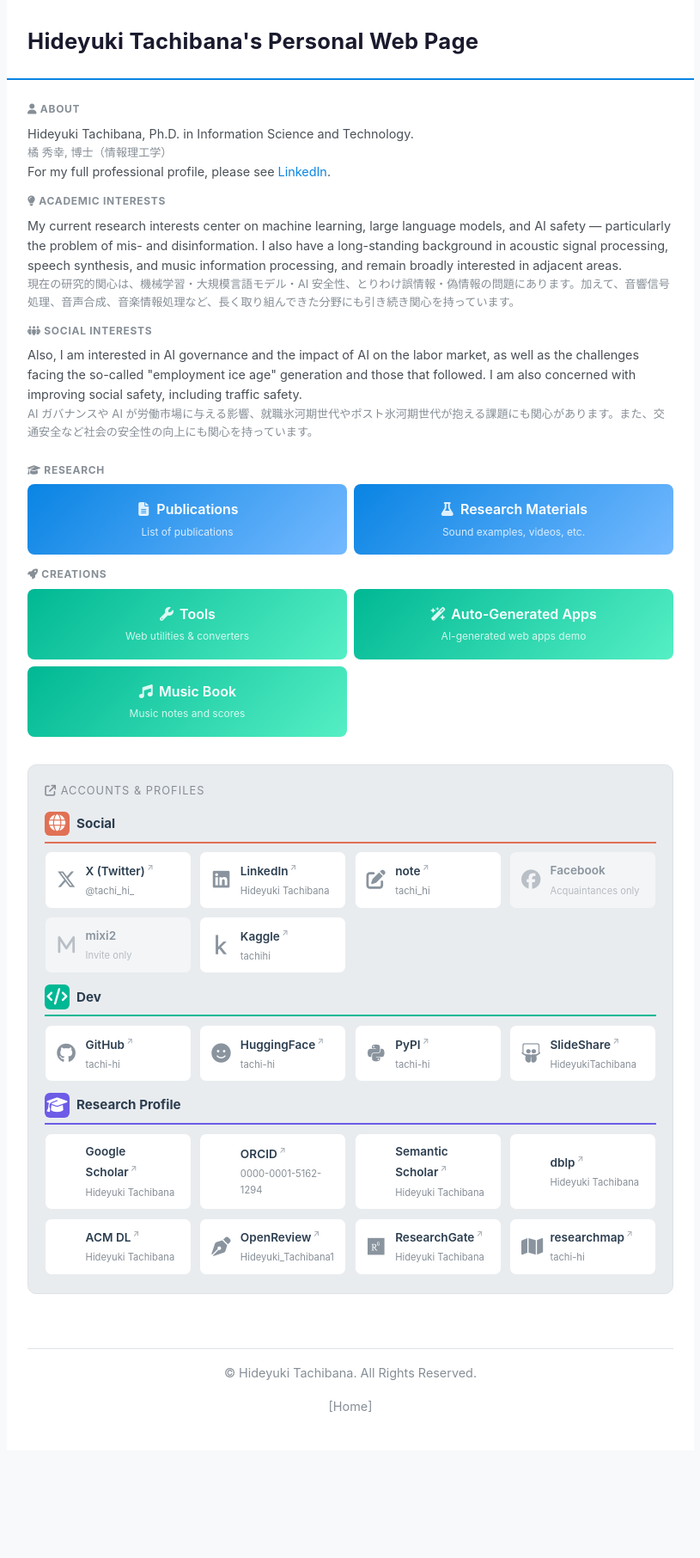
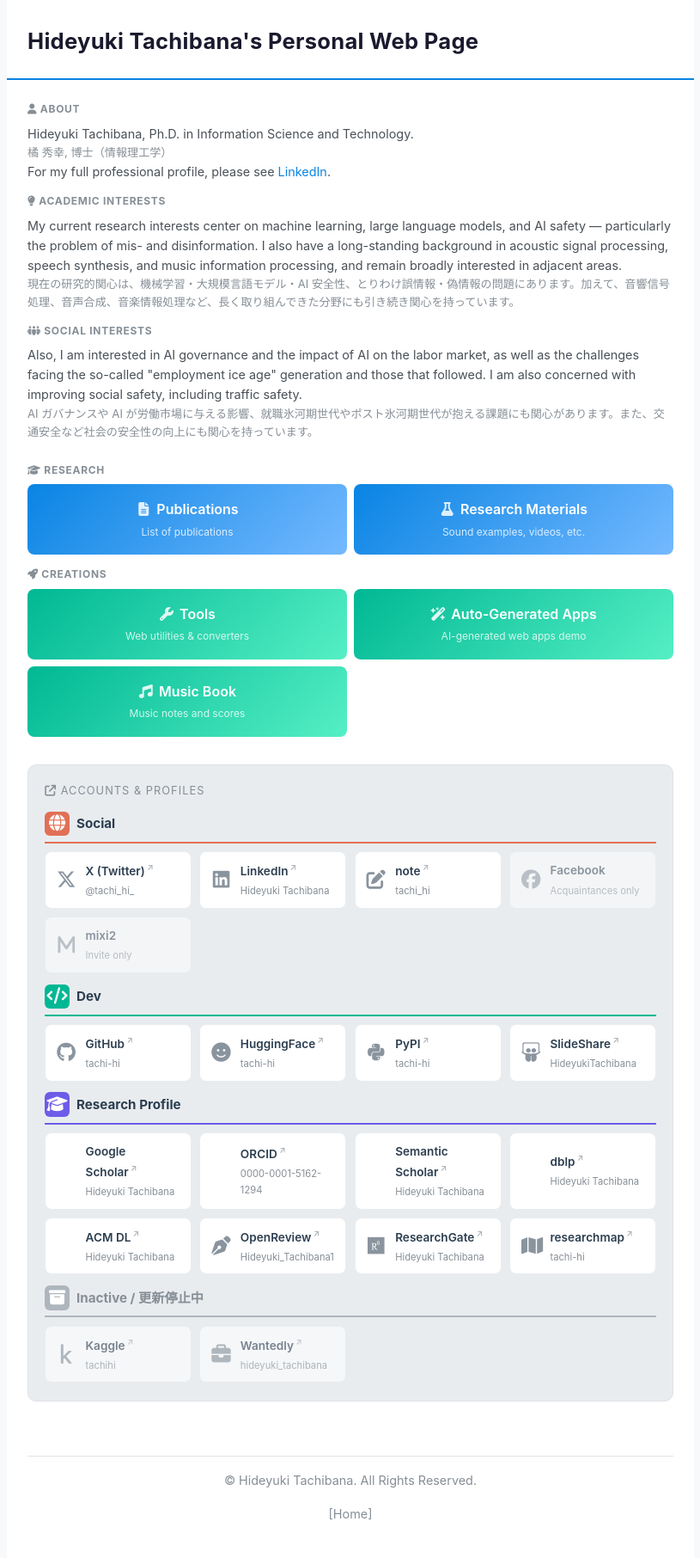
Before and after one commit to tachi-hi/tachi-hi.github.io, a Jekyll site: the page built from index.md, in a window 1280 px wide. Shown: the whole page at 86% size, without its empty margins (232-1047 px from the left). Built offline with Jekyll 4.4.1, drawn with Linux system fonts in a browser that asks for light colours; a style sheet for code colours, icons or effects is not loaded; before the commit the page ends 1687 px from its top, so only the background shows below that.

Commit message:
更新停止中のアカウント用セクションを新設
Kaggle を Social から移動し、Wantedly を追加。
灰色トーン・opacity 0.6 で控えめに表示し、メンテナンス状況を視覚的に示す。

Co-Authored-By: Claude Opus 4.6 (1M context) <noreply@anthropic.com>

```diff
--- a/css/style.css
+++ b/css/style.css
@@ -490,6 +490,12 @@ a.panel:hover {
 .section-research .link-section-header { border-bottom-color: #6c5ce7; }
 .section-research .link-section-icon { background: #6c5ce7; }
 .section-research a.panel:hover { border-color: #6c5ce7; }
+
+.section-inactive .link-section-header { border-bottom-color: #adb5bd; }
+.section-inactive .link-section-icon { background: #adb5bd; }
+.section-inactive .link-section-title { color: #868e96; }
+.section-inactive a.panel { opacity: 0.6; }
+.section-inactive a.panel:hover { opacity: 1; border-color: #868e96; }
 
 /* ============================================
    Footer
--- a/index.md
+++ b/index.md
@@ -99,13 +99,6 @@ title: Hideyuki Tachibana's web
           <span class="panel-desc">Invite only</span>
         </span>
       </span>
-      <a class="panel" href="https://www.kaggle.com/tachihi">
-        <i class="fa-brands fa-kaggle panel-icon"></i>
-        <span class="panel-body">
-          <span class="panel-title">Kaggle</span>
-          <span class="panel-desc">tachihi</span>
-        </span>
-      </a>
     </div>
   </div>
 
@@ -210,4 +203,27 @@ title: Hideyuki Tachibana's web
       </a>
     </div>
   </div>
+
+  <div class="link-section section-inactive">
+    <div class="link-section-header">
+      <span class="link-section-icon"><i class="fa-solid fa-box-archive"></i></span>
+      <span class="link-section-title">Inactive / 更新停止中</span>
+    </div>
+    <div class="panel-grid compact">
+      <a class="panel" href="https://www.kaggle.com/tachihi">
+        <i class="fa-brands fa-kaggle panel-icon"></i>
+        <span class="panel-body">
+          <span class="panel-title">Kaggle</span>
+          <span class="panel-desc">tachihi</span>
+        </span>
+      </a>
+      <a class="panel" href="https://www.wantedly.com/id/hideyuki_tachibana">
+        <i class="fa-solid fa-briefcase panel-icon"></i>
+        <span class="panel-body">
+          <span class="panel-title">Wantedly</span>
+          <span class="panel-desc">hideyuki_tachibana</span>
+        </span>
+      </a>
+    </div>
+  </div>
 </div>
```
